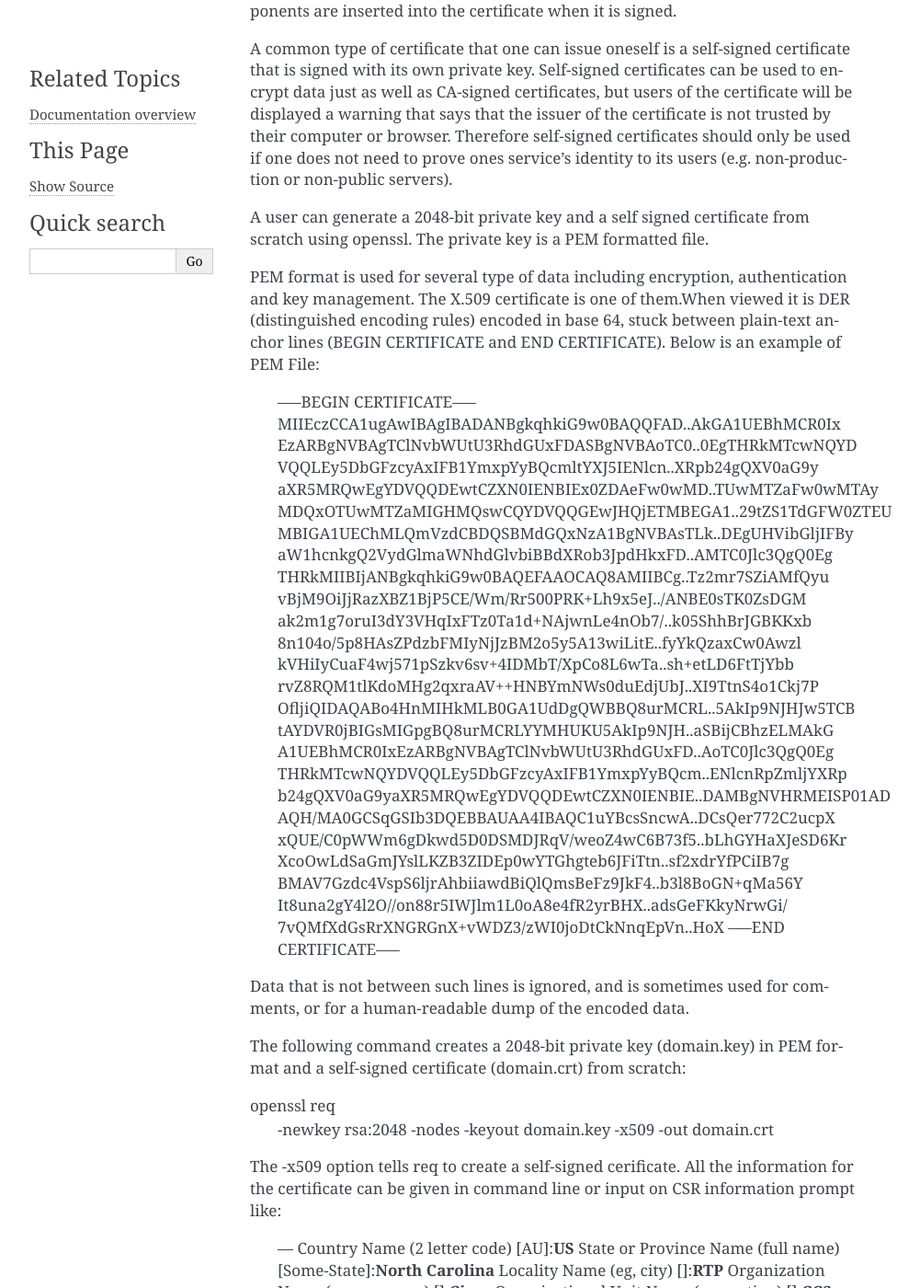
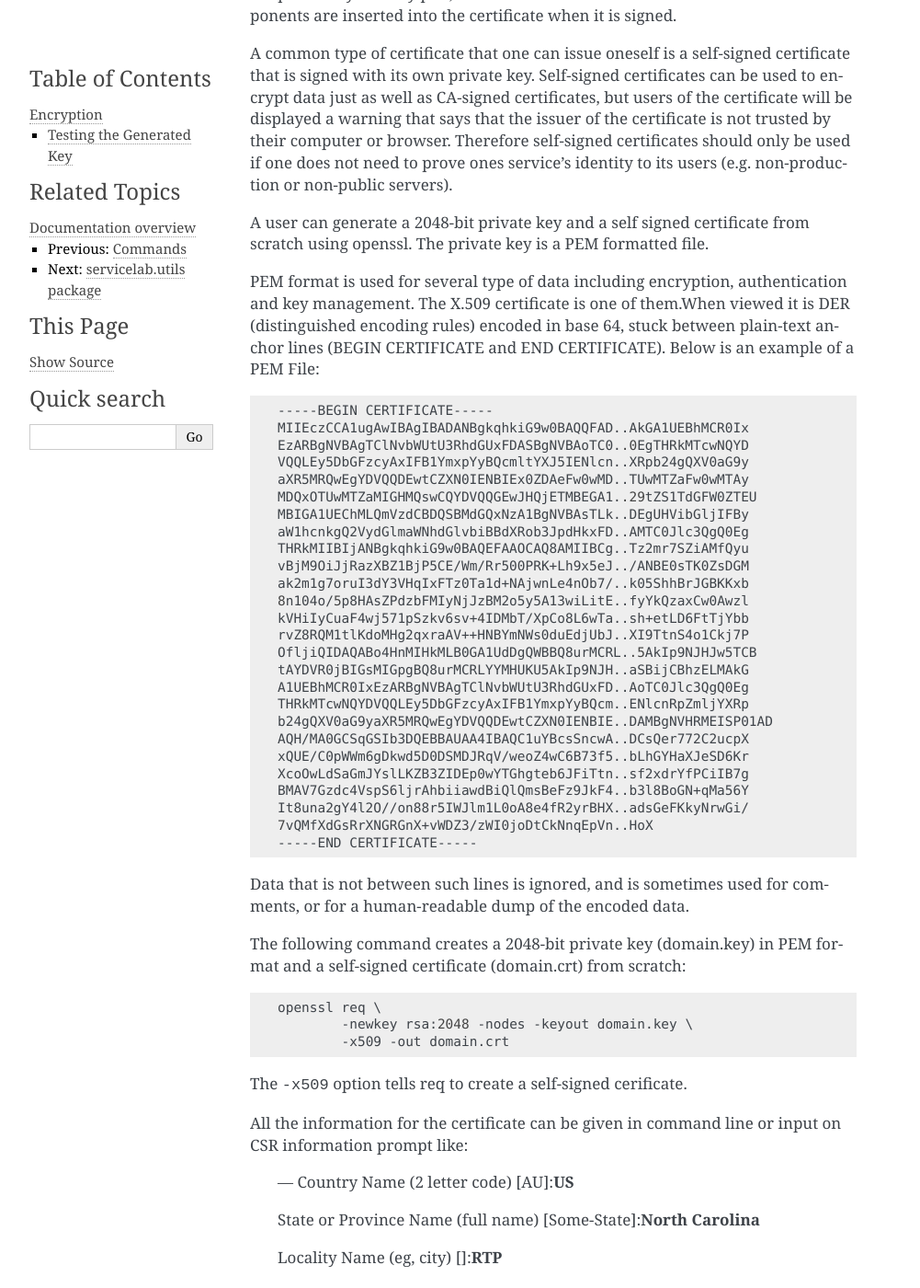
Before and after one commit to alexbaltman/ServiceLab, a Sphinx documentation site: the page built from docs/encryption.rst, in a window 1280 px wide and 1400 px high, scrolled down 207 px. Shown: the whole window at 92% size, without its empty margins (148-1149 px from the left). Built offline with Sphinx 7.4.7, drawn with Linux system fonts in a browser that asks for light colours; pages that are not in the unit, such as notebooks, are missing from menus; some of the changed text lies outside the part shown.

Commit message:
Added Kuldip's encryption documentation & placed it in the TOC
Change-Id: Ifa0ec0f60349d56b3308c0afa11d24bc9ce8ed2b

```diff
--- a/docs/_templates/sidebarintro.html
+++ b/docs/_templates/sidebarintro.html
@@ -1,4 +1,4 @@
-<h3></h3>
+<h3>ServiceLab</h3>
 <p>
-
+Servicelab streamlines the SDLC process.
 </p>
--- a/docs/contents.rst.inc
+++ b/docs/contents.rst.inc
@@ -7,15 +7,16 @@ Stack Documentation
    installation
    overview
    commands
+   encryption
 
 Stack API
 ---------
 .. toctree::
    :maxdepth: 2
 
+   servicelab
    servicelab.utils.rst
    servicelab.commands.rst
-
 
 
 CCS-Data Documentation
--- a/docs/encryption.rst
+++ b/docs/encryption.rst
@@ -1,6 +1,8 @@
+Encryption
+==========
 
-**README : Generating Self-Signed CERTIFICATE AND PRIVATE ENCRYPTION KEY**
-**======================================================================**
+**Generating Self-Signed Certificate and Private Encryption Key**
+
 
 If a user would like to obtain an SSL certificate from a certificate authority
 (CA), user must generate a certificate signing request (CSR). A CSR consists
@@ -15,14 +17,14 @@ certificate is not trusted by their computer or browser. Therefore
 self-signed certificates should only be used if one does not need to prove ones
 service's identity to its users (e.g. non-production or non-public servers).
 
-A user can generate a 2048-bit private key and a self signed certificate  from
+A user can generate a 2048-bit private key and a self signed certificate from
 scratch using openssl. The private key is a PEM formatted file.
 
 PEM format is used for several type of data including encryption, authentication
 and key management. The X.509 certificate is one of them.When viewed it is  DER
 (distinguished encoding rules) encoded in base 64, stuck between plain-text
-anchor lines (BEGIN CERTIFICATE and END CERTIFICATE). Below is an example of
-PEM File:
+anchor lines (BEGIN CERTIFICATE and END CERTIFICATE). Below is an example of a
+PEM File::
 
     -----BEGIN CERTIFICATE-----
     MIIEczCCA1ugAwIBAgIBADANBgkqhkiG9w0BAQQFAD..AkGA1UEBhMCR0Ix
```
Also changed, not shown: other parts of docs/encryption.rst (+19 -9 lines).
